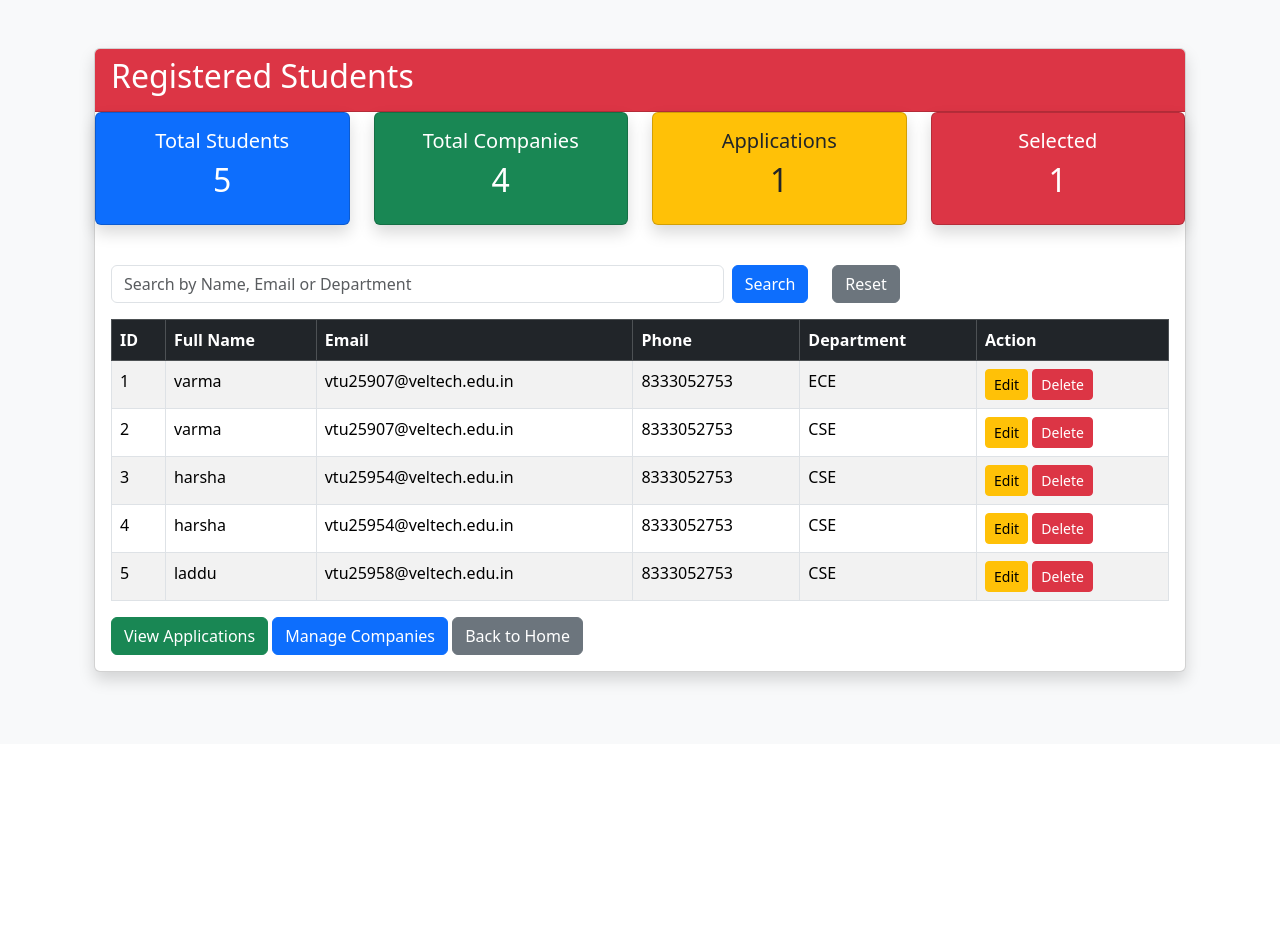
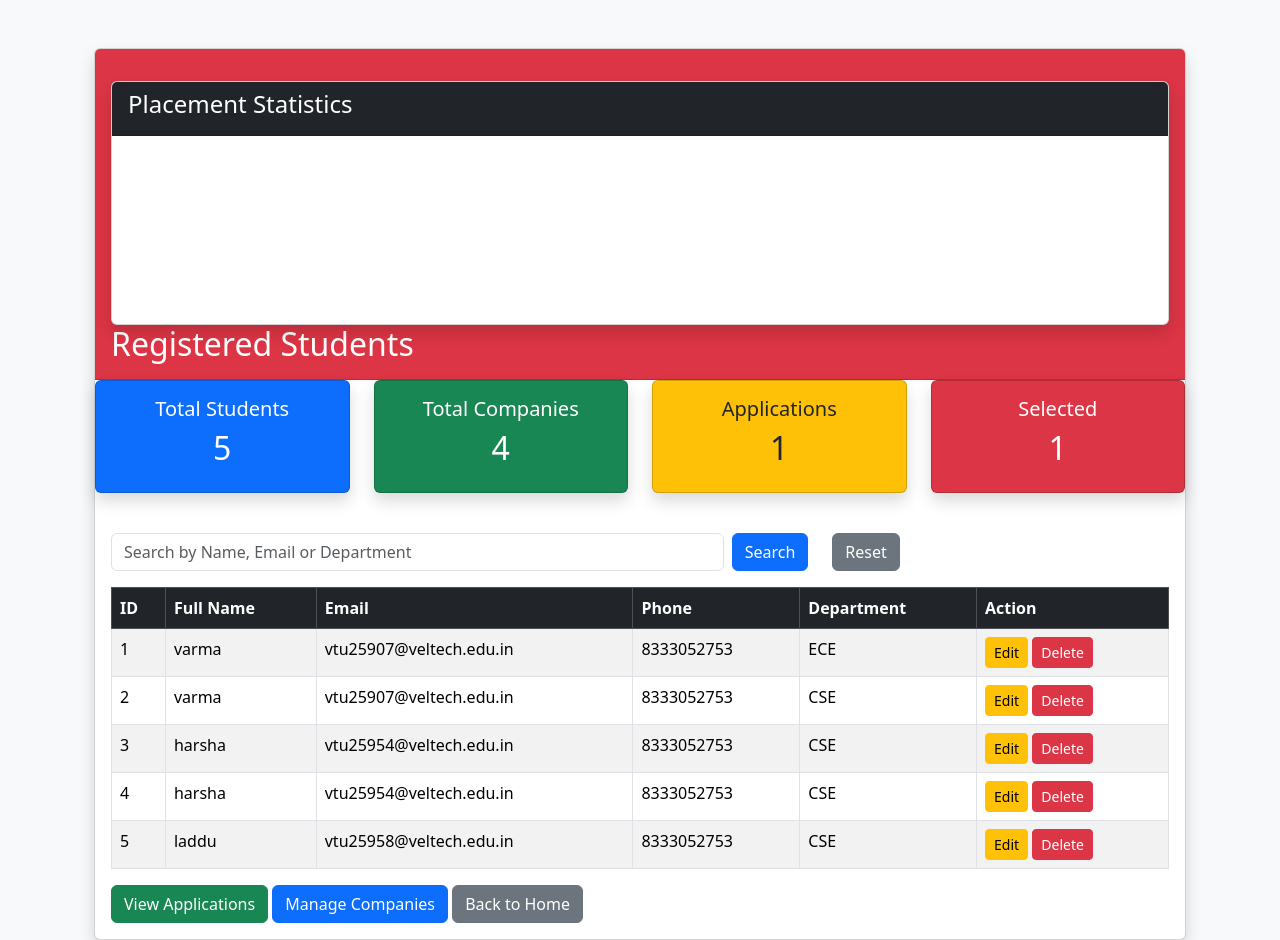
Before and after one commit to hemadrivarma/college-placement-system-1, a Flask app: page /admin in a window 1280 px wide. Shown: the part 56-996 px from the top of the page. Before the commit the page ends 744 px from the top, so only its background shows below. Run offline with Flask 3, Linux system fonts and the light colour scheme; a user stored in the database is signed in; data comes from the database, SQL or seed files in the repository; a map, chart or similar area stays blank.

Commit message:
Added placement statistics chart

```diff
--- a/templates/admin.html
+++ b/templates/admin.html
@@ -20,6 +20,50 @@ Login
 <div class="card shadow">
 
 <div class="card-header bg-danger text-white">
+
+<div class="card mt-4 shadow">
+    <div class="card-header bg-dark text-white">
+        <h4>Placement Statistics</h4>
+    </div>
+
+    <div class="card-body">
+        <canvas id="placementChart"></canvas>
+    </div>
+</div>
+
+<script>
+const ctx = document.getElementById('placementChart');
+
+new Chart(ctx, {
+    type: 'bar',
+    data: {
+        labels: ['Students', 'Companies', 'Applications', 'Selected'],
+        datasets: [{
+            label: 'College Placement Data',
+            data: [
+                {{ total_students }},
+                {{ total_companies }},
+                {{ total_applications }},
+                {{ selected_students }}
+            ],
+            backgroundColor: [
+                '#0d6efd',
+                '#198754',
+                '#ffc107',
+                '#dc3545'
+            ]
+        }]
+    },
+    options: {
+        responsive: true,
+        plugins: {
+            legend: {
+                display: false
+            }
+        }
+    }
+});
+</script>
 <h2>Registered Students</h2>
 </div>
 <div class="row mb-4">
--- a/templates/base.html
+++ b/templates/base.html
@@ -61,6 +61,7 @@
 </div>
 
 <script src="https://cdn.jsdelivr.net/npm/bootstrap@5.3.3/dist/js/bootstrap.bundle.min.js"></script>
+<script src="https://cdn.jsdelivr.net/npm/chart.js"></script>
 
 </body>
 </html>
```
